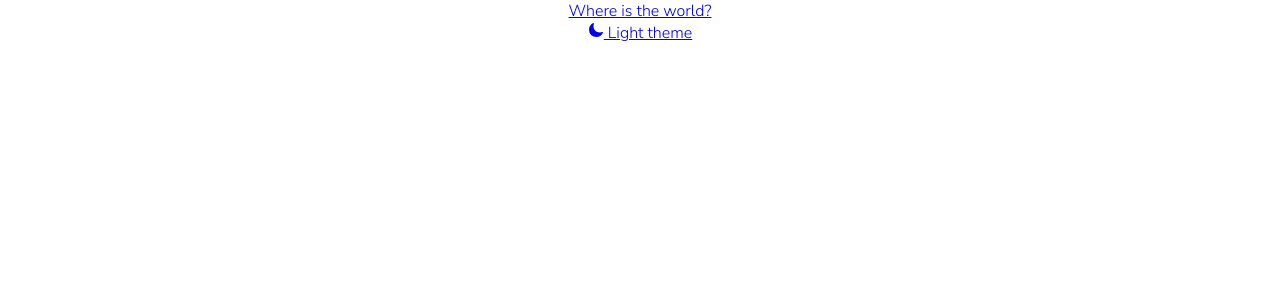
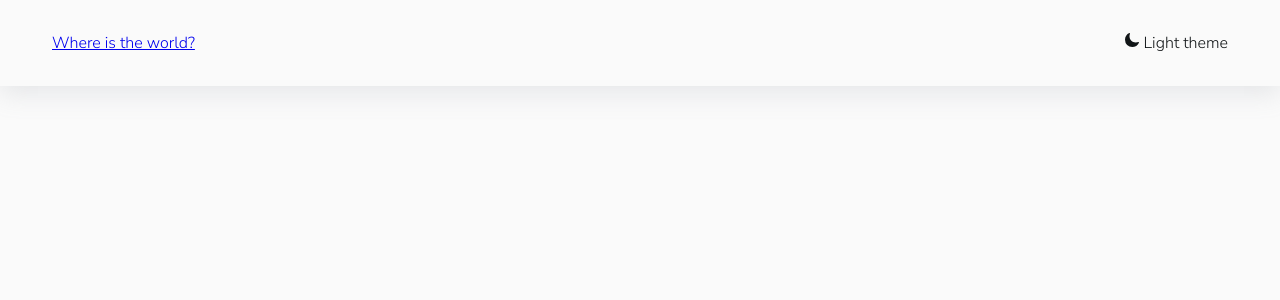
Before and after one commit to DmitriAleks/Countries, a React (Create React App) app: page / in a window 1280 px wide. Shown: the top 300 px of the page. Built offline with nearby package versions, Linux system fonts and the light colour scheme.

Commit message:
added change theme

```diff
--- a/src/App.js
+++ b/src/App.js
@@ -4,7 +4,9 @@ import {Header} from "./component/Header";
 function App() {
     return (
         <div className="App">
-            <Header/>
+           <>
+           <Header/>
+           </>
         </div>
     );
 }
--- a/src/component/Header.jsx
+++ b/src/component/Header.jsx
@@ -1,24 +1,41 @@
 import styled from 'styled-components'
 import {Container} from "./Container";
-import {IoMoon,IoMoonOutline} from 'react-icons/io5'
+import {IoMoon, IoMoonOutline} from 'react-icons/io5'
+import {useState, useEffect} from 'react'
 
-const HeaderEl = styled.header``;
-const Wrapper = styled.div``;
+const HeaderEl = styled.header`
+  box-shadow: var(--shadow);
+  background-color: (--colors-ui-base);
+`;
+
+const Wrapper = styled.div`
+  display: flex;
+  justify-content: space-between;
+  align-items: center;
+  padding: 2rem 0;
+`;
 const Title = styled.a.attrs({
     href: '/',
 })``;
 const ModeSwitcher = styled.div``;
 
 export const Header = () => {
-    return  ( <HeaderEl>
+    const [theme, setTheme] = useState('light');
+    useEffect(() => {
+        document.body.setAttribute('data-theme', theme)
+    }, [theme]);
+    const toggleTheme = () => {
+        setTheme(theme === 'light' ? 'dark' : 'light')
+    }
+    return (<HeaderEl>
         <Container>
             <Wrapper>
                 <Title>
-            Where is the world?
-            <ModeSwitcher>
+                    Where is the world? </Title>
+                <ModeSwitcher onClick={toggleTheme}>
                     <IoMoon/> Light theme
                 </ModeSwitcher>
-        </Title>
+
             </Wrapper>
         </Container>
     </HeaderEl>)
```
Lines whose indentation alone changed are shown as unchanged.
